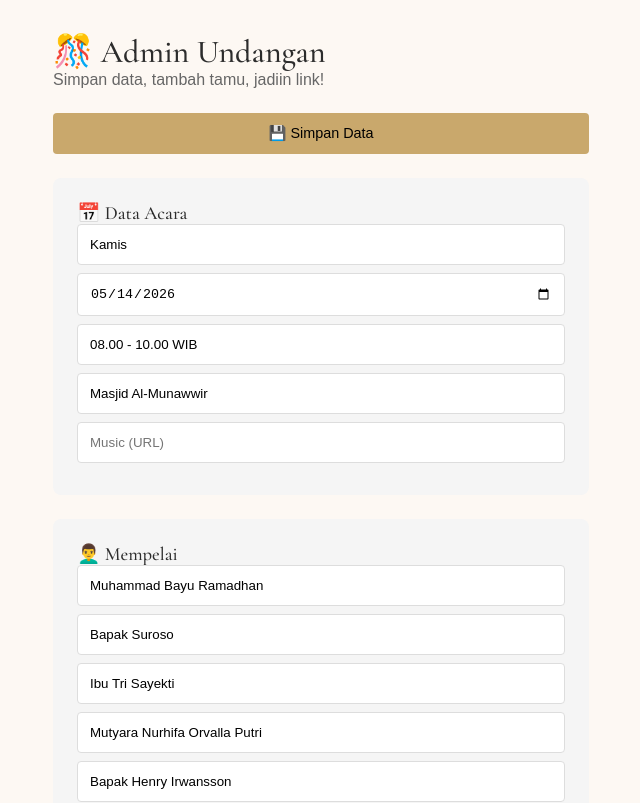
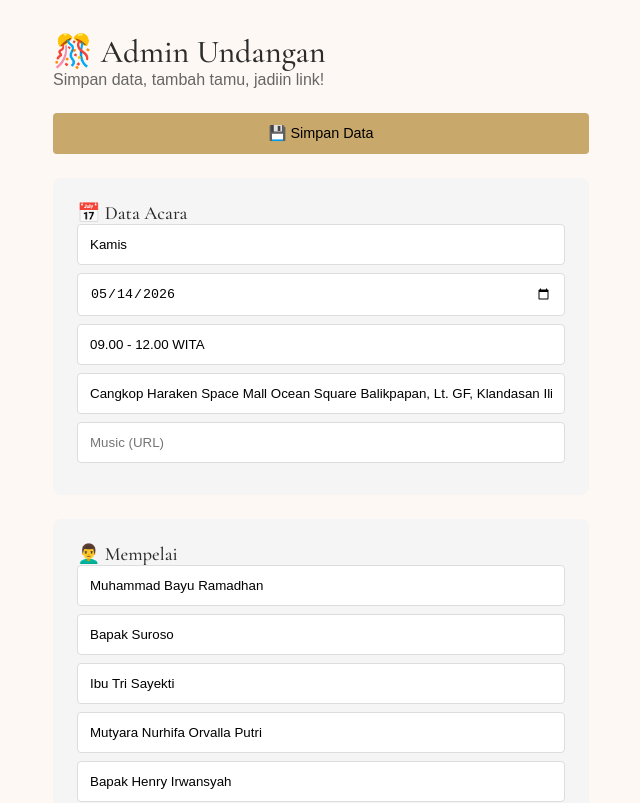
Before and after one commit to Agelakz/bots, a Next.js app: page /admin in a window 1280 px wide. Shown: the top 803 px of the page, without its empty margins (319-959 px from the left). Built offline with nearby package versions, Linux system fonts and the light colour scheme.

Commit message:
Update page.js

```diff
--- a/app/admin/page.js
+++ b/app/admin/page.js
@@ -8,12 +8,12 @@ export default function Admin() {
     groomFather: 'Bapak Suroso',
     groomMother: 'Ibu Tri Sayekti',
     brideName: 'Mutyara Nurhifa Orvalla Putri',
-    brideFather: 'Bapak Henry Irwansson',
+    brideFather: 'Bapak Henry Irwansyah',
     brideMother: 'Ibu Fitria Andjani',
     date: '2026-05-14',
     day: 'Kamis',
-    time: '08.00 - 10.00 WIB',
-    location: 'Masjid Al-Munawwir',
+    time: '09.00 - 12.00 WITA',
+    location: 'Cangkop Haraken Space Mall Ocean Square Balikpapan, Lt. GF, Klandasan Ilir, Kec. Balikpapan Kota, Kota Balikpapan, Kalimantan Timur 76411',
     music: ''
   });
   const [guests, setGuests] = useState([]);
```
